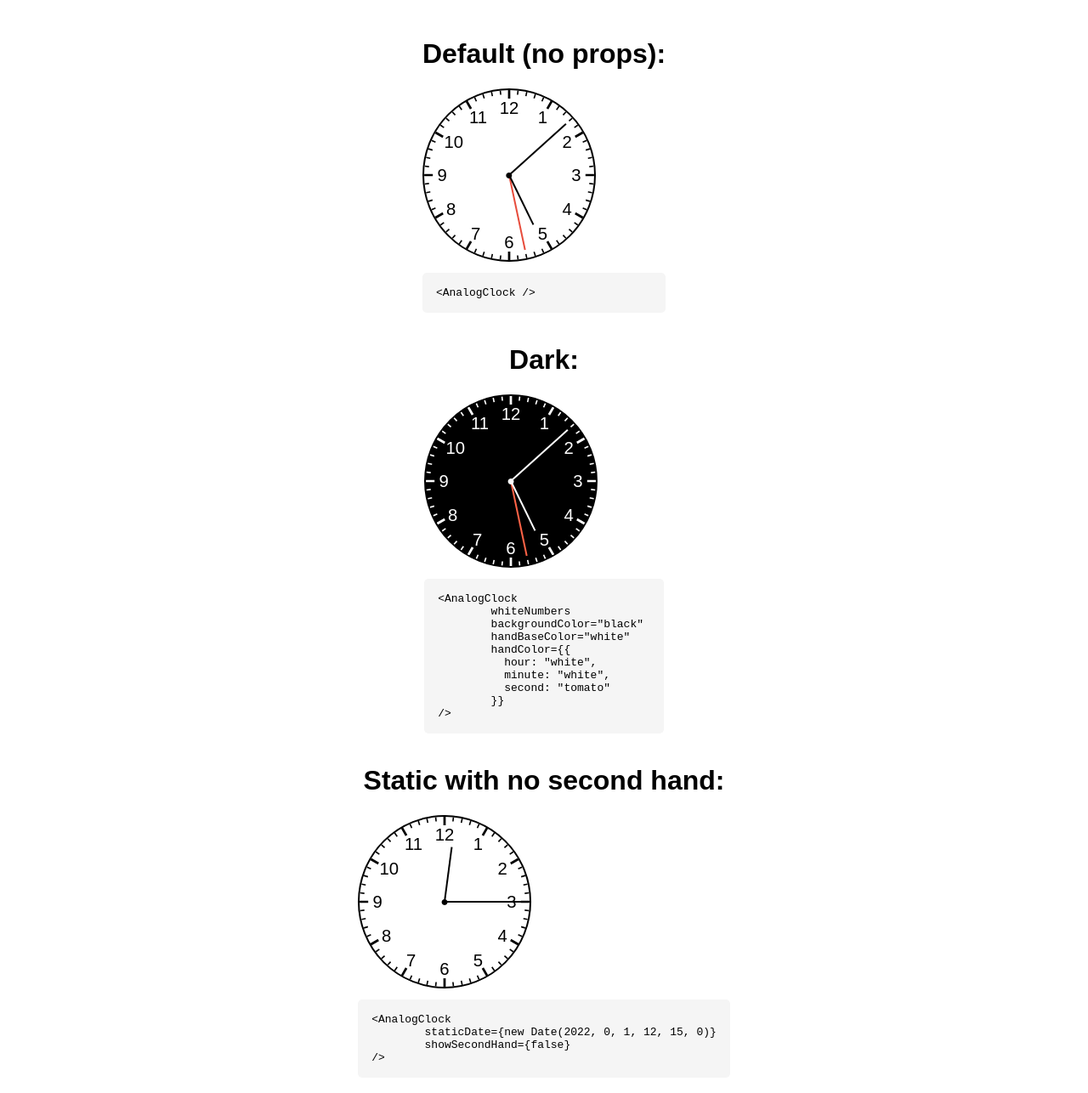
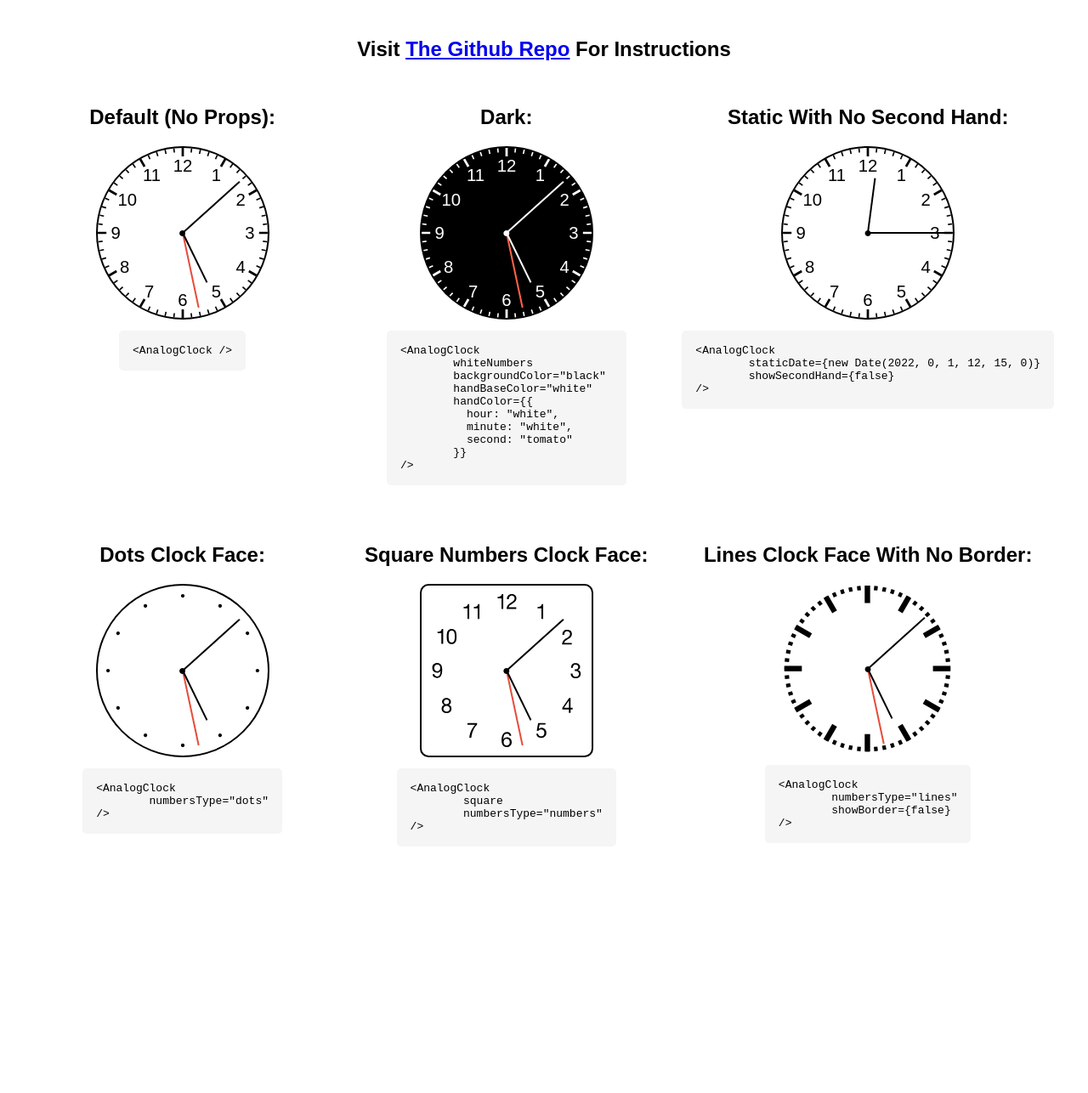
Before and after one commit to hoseinhamzei/react-clock, a React (Vite) app: page / in a window 1280 px wide. Shown: the top 1286 px of the page at 85% size. After the commit the page ends 1052 px from the top, so only its background shows below. Built offline with nearby package versions, Linux system fonts and the light colour scheme; the HTML template or start-up script is replaced by a standard one.

Commit message:
add previews and new prebuilt bgs

```diff
--- a/src/App.css
+++ b/src/App.css
@@ -5,11 +5,21 @@ body {
 
 .previews-container {
   width: 100%;
-  display: flex;
-  flex-direction: column;
-  align-items: center;
-  justify-content: center;
   text-align: center;
+  display: grid;
+  grid-template-columns: 1fr;
+}
+
+@media (min-width: 768px) {
+  .previews-container {
+    grid-template-columns: 1fr 1fr;
+  }
+}
+
+@media (min-width: 1024px) {
+  .previews-container {
+    grid-template-columns: 1fr 1fr 1fr;
+  }
 }
 
 pre{
@@ -28,3 +38,19 @@ code{
   white-space: pre;
   word-break: normal;
 }
+
+.preview{
+  display: flex;
+  padding: 1rem;
+  flex-direction: column;
+  align-items: center;
+}
+
+.page-title{
+  margin-bottom: 1rem;
+  text-align: center;
+}
+
+h2{
+  text-transform: capitalize;
+}
--- a/src/App.tsx
+++ b/src/App.tsx
@@ -3,9 +3,17 @@ import "./App.css";
 
 function App() {
   return (
+    <>
+      <h2 className="page-title">
+        Visit{" "}
+        <a href="https://github.com/hoseinhamzei/react-clock">
+          The Github Repo
+        </a>{" "}
+        for instructions
+      </h2>
       <div className="previews-container">
         <div className="preview">
-        <h1>Default (no props):</h1>
+          <h2>Default (no props):</h2>
           <AnalogClock />
 
           <pre>
@@ -14,7 +22,7 @@ function App() {
         </div>
 
         <div className="preview">
-        <h1>Dark:</h1>
+          <h2>Dark:</h2>
           <AnalogClock
             whiteNumbers
             backgroundColor="black"
@@ -38,7 +46,7 @@ function App() {
         </div>
 
         <div className="preview">
-        <h1>Static with no second hand:</h1>
+          <h2>Static with no second hand:</h2>
           <AnalogClock
             staticDate={new Date(2022, 0, 1, 12, 15, 0)}
             showSecondHand={false}
@@ -52,7 +60,54 @@ function App() {
             </code>
           </pre>
         </div>
+
+        <div className="preview">
+          <h2>Dots Clock Face:</h2>
+          <AnalogClock
+            numbersType="dots"
+          />
+          <pre>
+            <code>
+              {`<AnalogClock
+        numbersType="dots"
+/>`}
+            </code>
+          </pre>
         </div>
+
+        <div className="preview">
+          <h2>Square Numbers Clock Face:</h2>
+          <AnalogClock
+            square
+            numbersType="numbers"
+          />
+          <pre>
+            <code>
+              {`<AnalogClock
+        square
+        numbersType="numbers"
+/>`}
+            </code>
+          </pre>
+        </div>
+
+        <div className="preview">
+          <h2>Lines Clock Face With No Border:</h2>
+          <AnalogClock
+            numbersType="lines"
+            showBorder={false}
+          />
+          <pre>
+            <code>
+              {`<AnalogClock
+        numbersType="lines"
+        showBorder={false}
+/>`}
+            </code>
+          </pre>
+        </div>
+      </div>
+    </>
   );
 }
 
--- a/src/components/AnalogClock.tsx
+++ b/src/components/AnalogClock.tsx
@@ -3,6 +3,7 @@ import "./AnalogClock.css";
 import dotsBg from "./assets/dots.svg";
 import numbersBg from "./assets/numbers.svg";
 import numbersAltBg from "./assets/numbers-alt.svg";
+import linesBg from "./assets/lines.svg";
 import { AnalogClockProps } from "./analogClockTypes";
 import { getClockRotation } from "./utils";
 import ClockHand from "./ClockHand";
@@ -71,7 +72,7 @@ const AnalogClock: FC<AnalogClockProps> = ({
     numbers: numbersBg,
     dots: dotsBg,
     numbersAndLines: numbersAltBg,
-    lines: numbersAltBg,
+    lines: linesBg,
     roman: numbersAltBg,
   };
 
@@ -84,10 +85,12 @@ const AnalogClock: FC<AnalogClockProps> = ({
     borderRadius: square ? "5%" : "50%",
   };
 
+  const fullWidthNumberTypes = ["numbersAndLines", "lines", "roman"];
+
   const bgStyle: React.CSSProperties = {
     filter: whiteNumbers ? "invert(100%)" : "none",
-    width: numbersType === "numbersAndLines" ? "100%" : "90%",
-    height: numbersType === "numbersAndLines" ? "100%" : "90%",
+    width: fullWidthNumberTypes.includes(numbersType) ? "100%" : "90%",
+    height: fullWidthNumberTypes.includes(numbersType) ? "100%" : "90%",
   };
 
   const handStyle: React.CSSProperties = {
```
Also changed, not shown: src/components/assets/lines.svg (added). Lines whose indentation alone changed are shown as unchanged.
